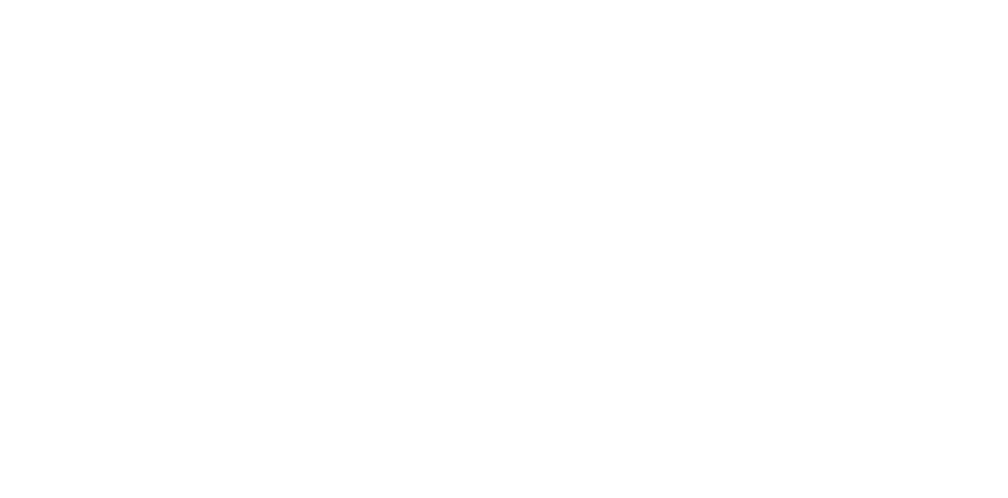
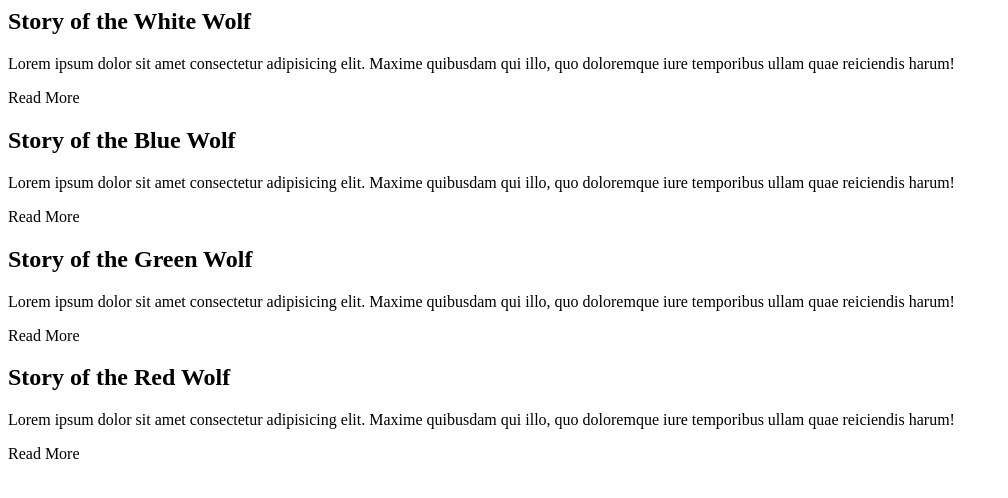
Before and after one commit to Rowand1996/My_Second_Project, a plain HTML site: page index.html in a window 1280 px wide. Shown: the whole page, without its empty margins (0-1008 px from the left). Drawn offline with Linux system fonts and the light colour scheme.

Commit message:
added container div and some divs with class boxes

```diff
--- a/index.html
+++ b/index.html
@@ -1,11 +1,51 @@
 <html lang="en">
+
 <head>
     <meta charset="UTF-8">
     <meta name="viewport" content="width=device-width, initial-scale=1.0">
     <link rel="stylesheet" type="text/css" href="styles.css">
     <title>Document</title>
 </head>
+
 <body>
+    <div id="container">
+        <div id="box1" class="boxes">
+            <h2>Story of the White Wolf</h2>
+            <p>
+                Lorem ipsum dolor sit amet consectetur adipisicing elit.
+                Maxime quibusdam qui illo,
+                quo doloremque iure temporibus ullam quae reiciendis harum!
+            </p>
+            <a>Read More</a>
+        </div>
+        <div id="box2" class="boxes">
+            <h2>Story of the Blue Wolf</h2>
+            <p>
+                Lorem ipsum dolor sit amet consectetur adipisicing elit.
+                Maxime quibusdam qui illo,
+                quo doloremque iure temporibus ullam quae reiciendis harum!
+            </p>
+            <a>Read More</a>
+        </div>
+        <div id="box3" class="boxes">
+            <h2>Story of the Green Wolf</h2>
+            <p>
+                Lorem ipsum dolor sit amet consectetur adipisicing elit.
+                Maxime quibusdam qui illo,
+                quo doloremque iure temporibus ullam quae reiciendis harum!
+            </p>
+            <a>Read More</a>
+        </div>
+        <div id="box4" class="boxes">
+            <h2>Story of the Red Wolf</h2>
+            <p>
+                Lorem ipsum dolor sit amet consectetur adipisicing elit.
+                Maxime quibusdam qui illo,
+                quo doloremque iure temporibus ullam quae reiciendis harum!
+            </p>
+            <a>Read More</a>
+        </div>
+    </div>
+</body>
 
-</body>
 </html>
```
